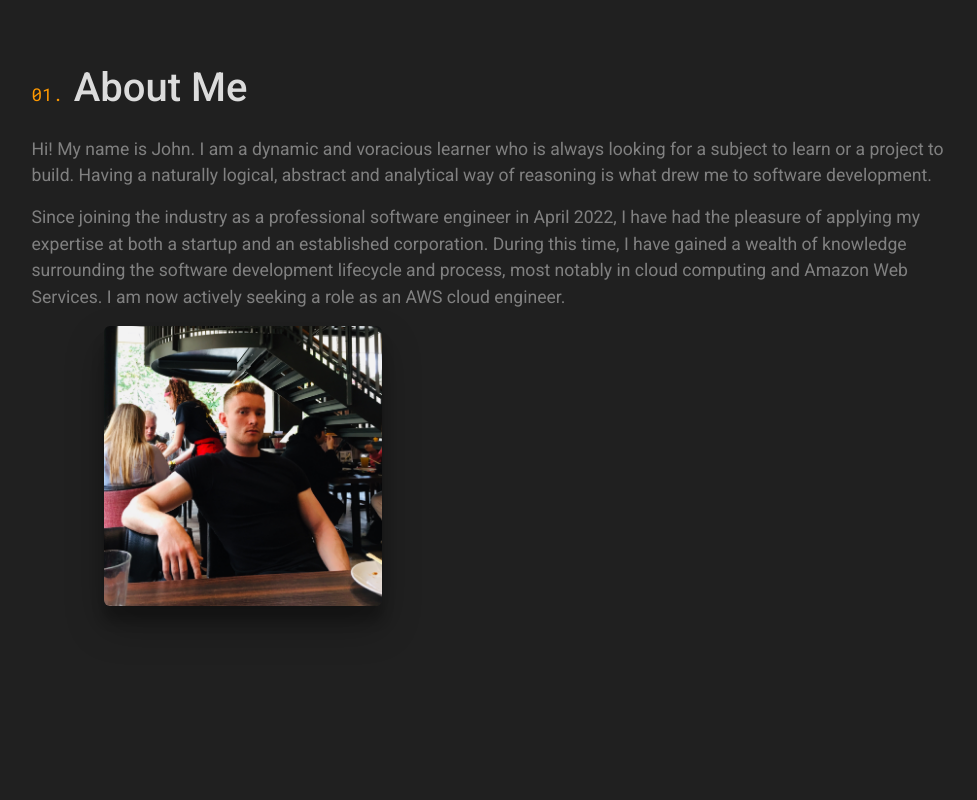
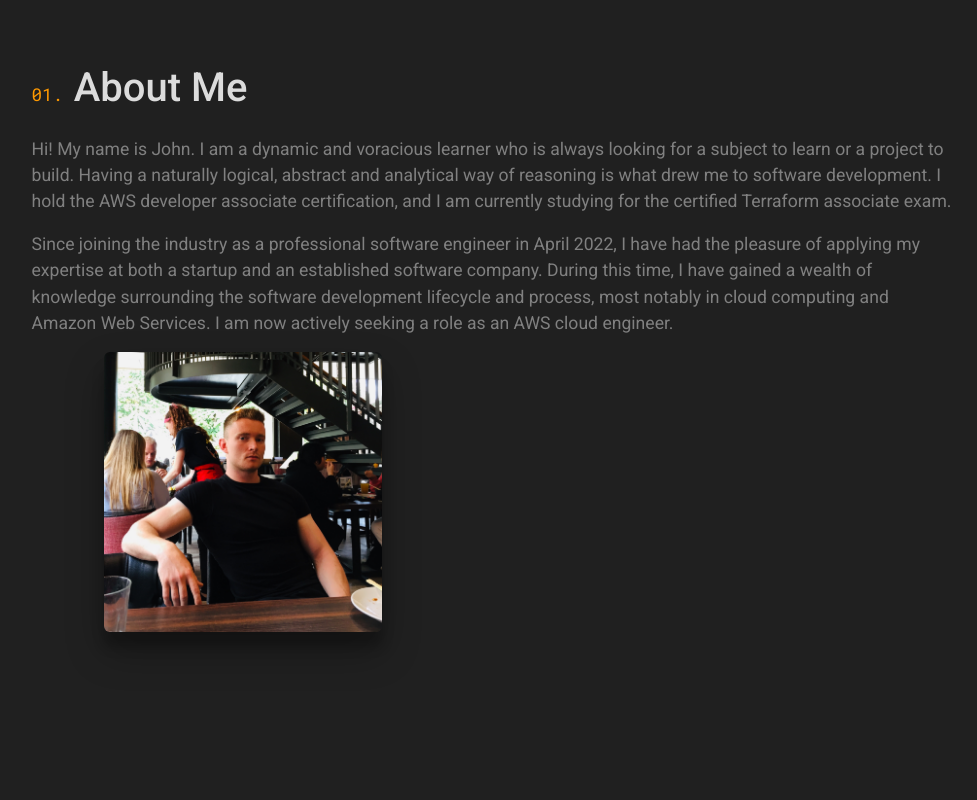
Before and after one commit to tigeryant/tigeryant.github.io, a React (Create React App) app: page / in a window 1280 px wide. Shown: the part 700-1500 px from the top of the page, without its empty margins (146-1123 px from the left). Built offline with nearby package versions, Linux system fonts and the light colour scheme.

Commit message:
updated bio and experience wording

```diff
--- a/src/components/Experience.js
+++ b/src/components/Experience.js
@@ -15,7 +15,7 @@ function Experience() {
           <div id="collapseOne" className="accordion-collapse collapse show" aria-labelledby="headingOne" data-bs-parent="#accordionExample">
             <div className="accordion-body experience-accordion">
               <p><strong>April 2022 - present</strong></p>
-              <p>Contributed software development expertise throughout the software development lifecycle to maintain several robust, scalable web applications. Working at Quantum Gate has given me an excellent introduction to the software industry as well as the opportunity to collaborate on projects in a professional setting. I&apos;ve worked with PHP, Laravel, Python, Django, Vim and many other tools.</p>
+              <p>Contributing software development expertise throughout the software development lifecycle to maintain several robust, scalable web applications. Interfacing with senior software engineers, structural engineers and a UI designer to design and write clean, maintainable software for a diverse range of clients. Applying full stack expertise to produce modern, responsive designs on the front end as well as efficient business logic on the back end. Operating according to the agile methodology to provide clients&apos; work packages in an iterative and timely fashion. Working at Quantum Gate has given me an excellent introduction to the software industry as well as the opportunity to collaborate on projects in a professional setting. I&apos;m working with Python, Django, React, PHP, Laravel and many other tools.</p>
             </div>
           </div>
         </div>
@@ -29,7 +29,7 @@ function Experience() {
           <div id="collapseTwo" className="accordion-collapse collapse" aria-labelledby="headingTwo" data-bs-parent="#accordionExample">
             <div className="accordion-body experience-accordion">
               <p><strong>April 2022 - present</strong></p>
-              <p>Working with a small, cohesive team to build Rbitrage - an early stage startup (hedge fund) in the crypto space. We aim to provide investment solutions to a broad range of clients. This venture has greatly developed my knowledge of cloud computing, crypto and quantitative finance. The main technologies I have used are Amazon Web Services (Lambda, Amplify, DynamoDB, IAM, etc), Python, JavaScript, React.js and Vim. See the &apos;Projects&apos; section for more information.</p>
+              <p>Working with a small, cohesive team to build Rbitrage - an early stage startup in the crypto space. We aim to provide investment solutions to a broad range of clients. This venture has greatly developed my knowledge of cloud computing, crypto and quantitative finance. The main technologies I have used are Amazon Web Services (Lambda, Amplify, DynamoDB, IAM, etc), Python, JavaScript, React.js and Vim. See the &apos;Projects&apos; section for more information.</p>
             </div>
           </div>
         </div>
--- a/src/components/content/Bio.js
+++ b/src/components/content/Bio.js
@@ -2,11 +2,16 @@ function Bio() {
   return (
     <>
       <p className="p1">
-        Hi! My name is John. I am a dynamic and voracious learner who is always looking for a subject to learn or a project to build. Having a naturally logical, abstract and analytical way of reasoning is what drew me to software development.
+        Hi! My name is John. I am a dynamic and voracious learner who is always looking for a subject to learn or a project to build. Having a naturally logical, abstract and analytical way of reasoning is what drew me to software development. I hold the AWS developer associate certification, and I am currently studying for the certified Terraform associate exam.
       </p>
       <p className="p1">
-        Since joining the industry as a professional software engineer in April 2022, I have had the pleasure of applying my expertise at both a startup and an established corporation. During this time, I have gained a wealth of knowledge surrounding the software development lifecycle and process, most notably in cloud computing and Amazon Web Services. I am now actively seeking a role as an AWS cloud engineer.
+        Since joining the industry as a professional software engineer in April 2022, I have had the pleasure of applying my expertise at both a startup and an established software company. During this time, I have gained a wealth of knowledge surrounding the software development lifecycle and process, most notably in cloud computing and Amazon Web Services. I am now actively seeking a role as an AWS cloud engineer.
       </p>
+      {/* <p className="p1">
+Hi! My name is John. I am a dynamic and voracious learner who is always looking for a subject to learn or a project to build. Having a naturally logical, abstract and analytical way of reasoning is what drew me to software development. I hold the AWS developer associate certification, and I am currently studying for the certified Terraform associate exam.
+
+Since joining the industry as a professional software engineer in April 2022, I have had the pleasure of applying my expertise at both a startup and an established software company. During this time, I have gained a wealth of knowledge surrounding the software development lifecycle and process, most notably in cloud computing and Amazon Web Services. I am now actively seeking a role as an AWS cloud engineer.
+      </p> */}
       {/* <p className="p1">
         Some of my other interests include mathematics, cryptography, Bitcoin and finance.
       </p> */}
```
